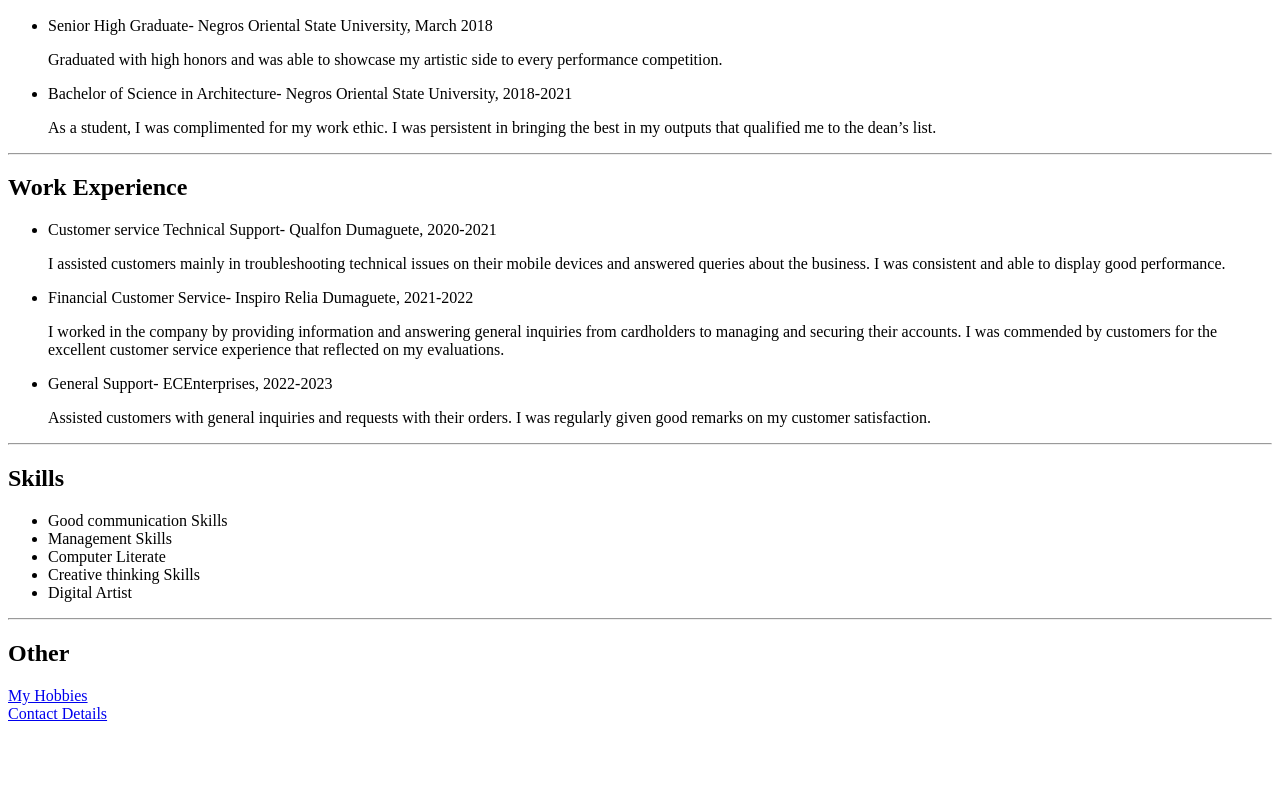
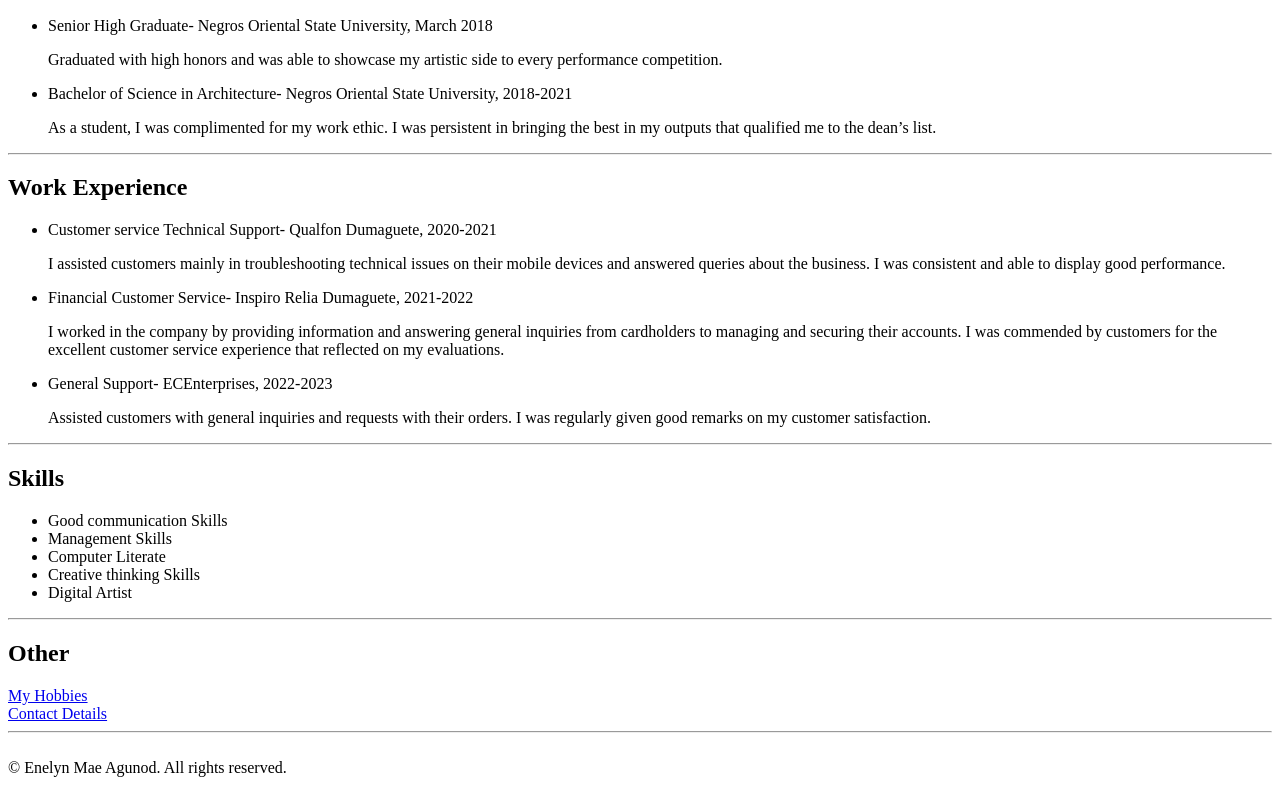
Before and after one commit to Ene2023/test3, a plain HTML site: page index.html in a window 1280 px wide. Shown: the part 337-1122 px from the top of the page. Before the commit the page ends 1068 px from the top, so only its background shows below. Drawn offline with Linux system fonts and the light colour scheme.

Commit message:
Update index.html

```diff
--- a/index.html
+++ b/index.html
@@ -48,12 +48,11 @@
     <a href="./My Hobbies">My Hobbies</a><br/>
 
     <a href="./My Contact">Contact Details</a>
+<hr/>
 
+</body><br/>
 
-
-
-
-
-
-</body>
+<footer>
+    © Enelyn Mae Agunod. All rights reserved.
+</footer>
 </html>
```
